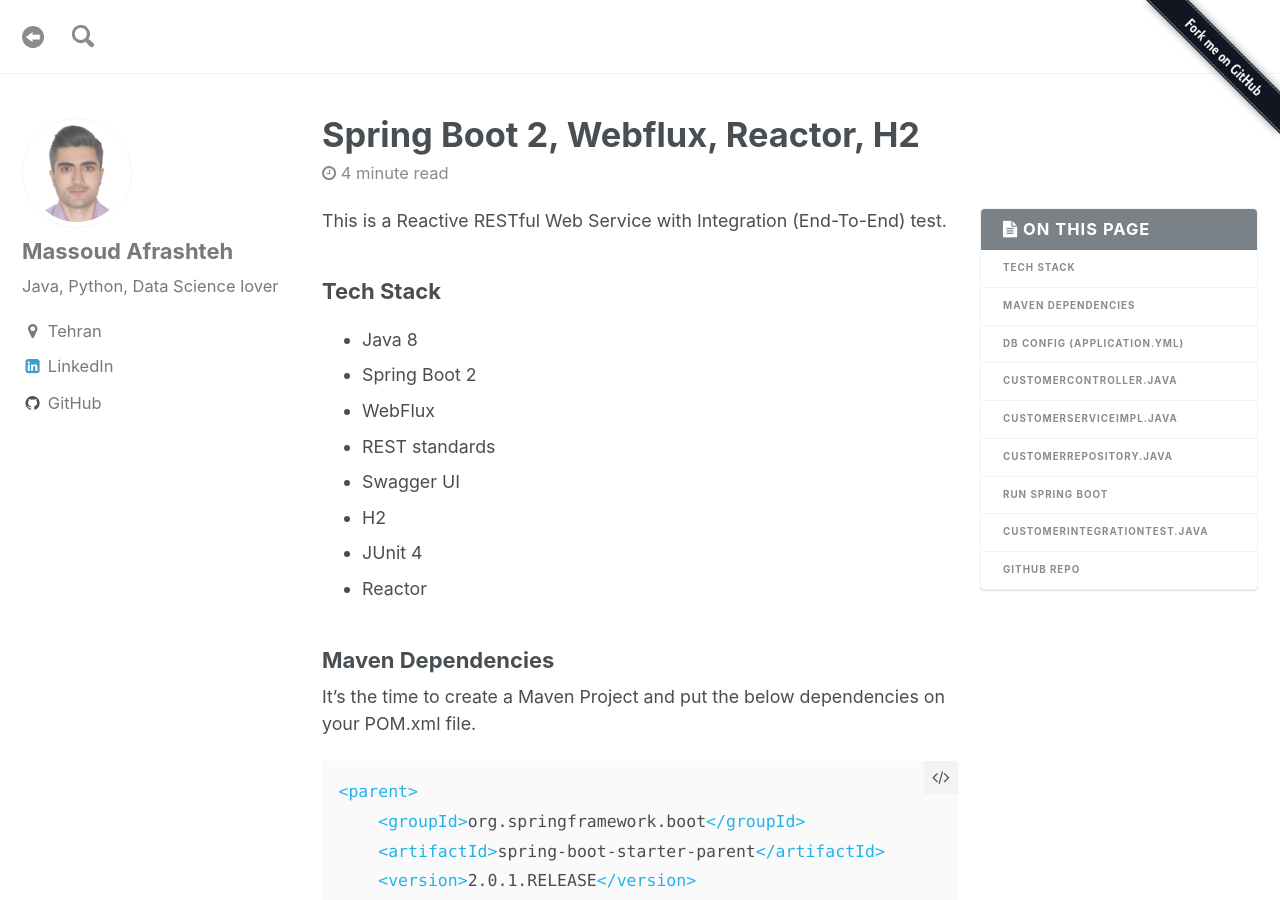
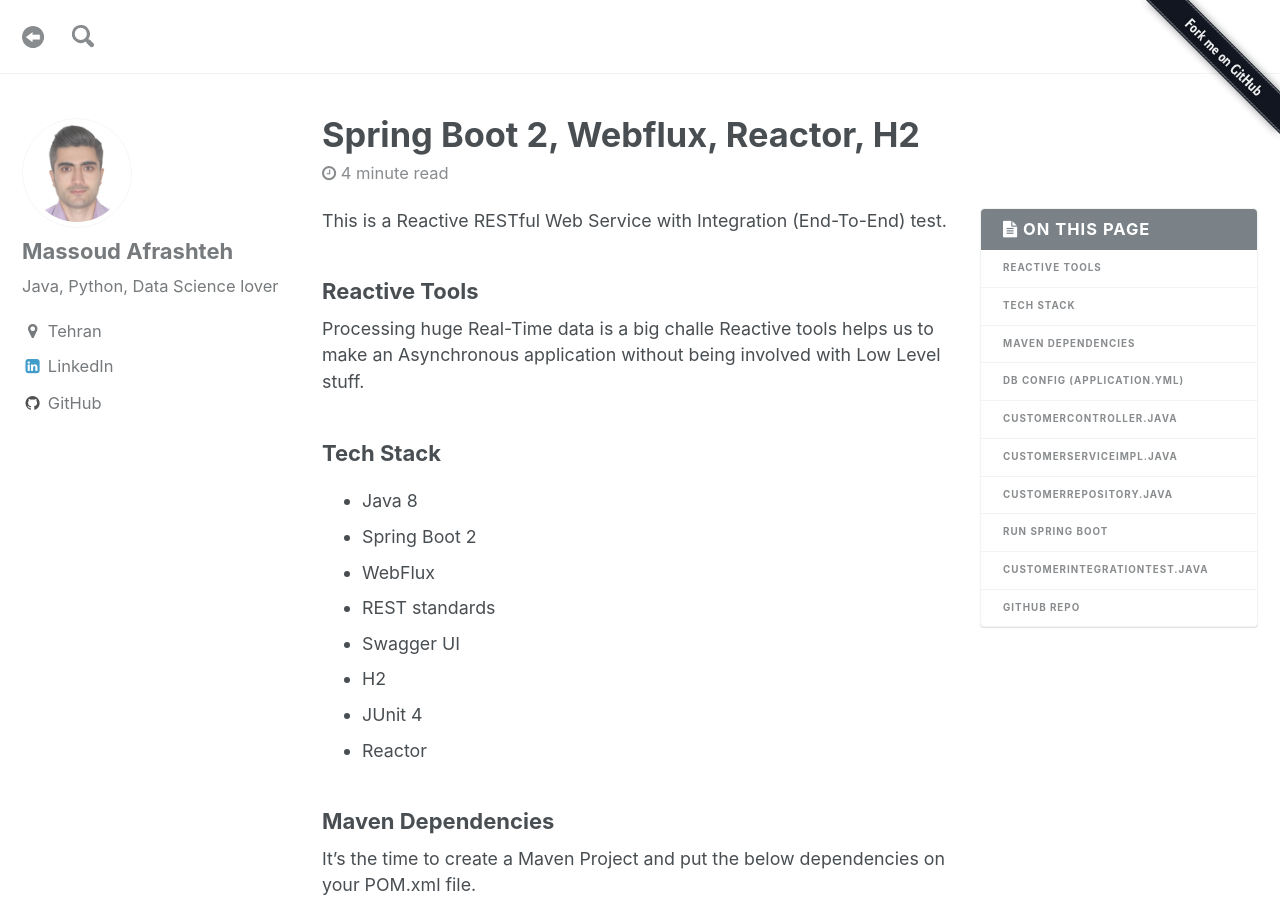
Before and after one commit to iamrdn/notes, a Jekyll site: the page built from _posts/2018-04-24-spring-boot-webflux-with-RDBMS.markdown, in a window 1280 px wide and 900 px high. Built offline with Jekyll 4.4.1, drawn with Linux system fonts in a browser that asks for light colours.

Commit message:
updated post

```diff
--- a/_posts/2018-04-24-spring-boot-webflux-with-RDBMS.markdown
+++ b/_posts/2018-04-24-spring-boot-webflux-with-RDBMS.markdown
@@ -14,6 +14,9 @@
 last_modified_at: 2018-04-26T19:33:40-03:30
 ---
 This is a Reactive RESTful Web Service with Integration (End-To-End) test.
+
+### Reactive Tools
+Processing huge Real-Time data is a big challe Reactive tools helps us to make an Asynchronous application without being involved with Low Level stuff.
 
 ### Tech Stack
 - Java 8
```
